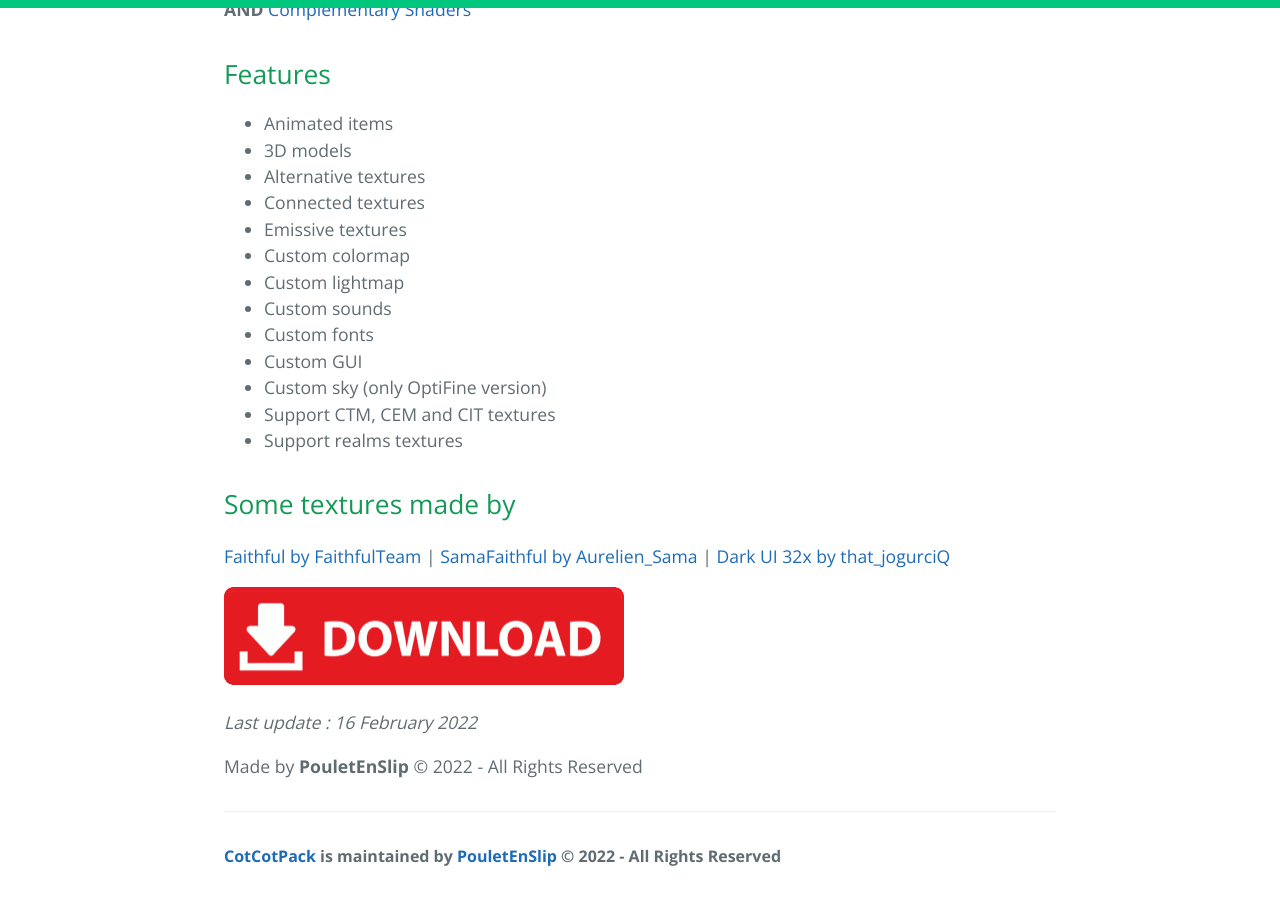
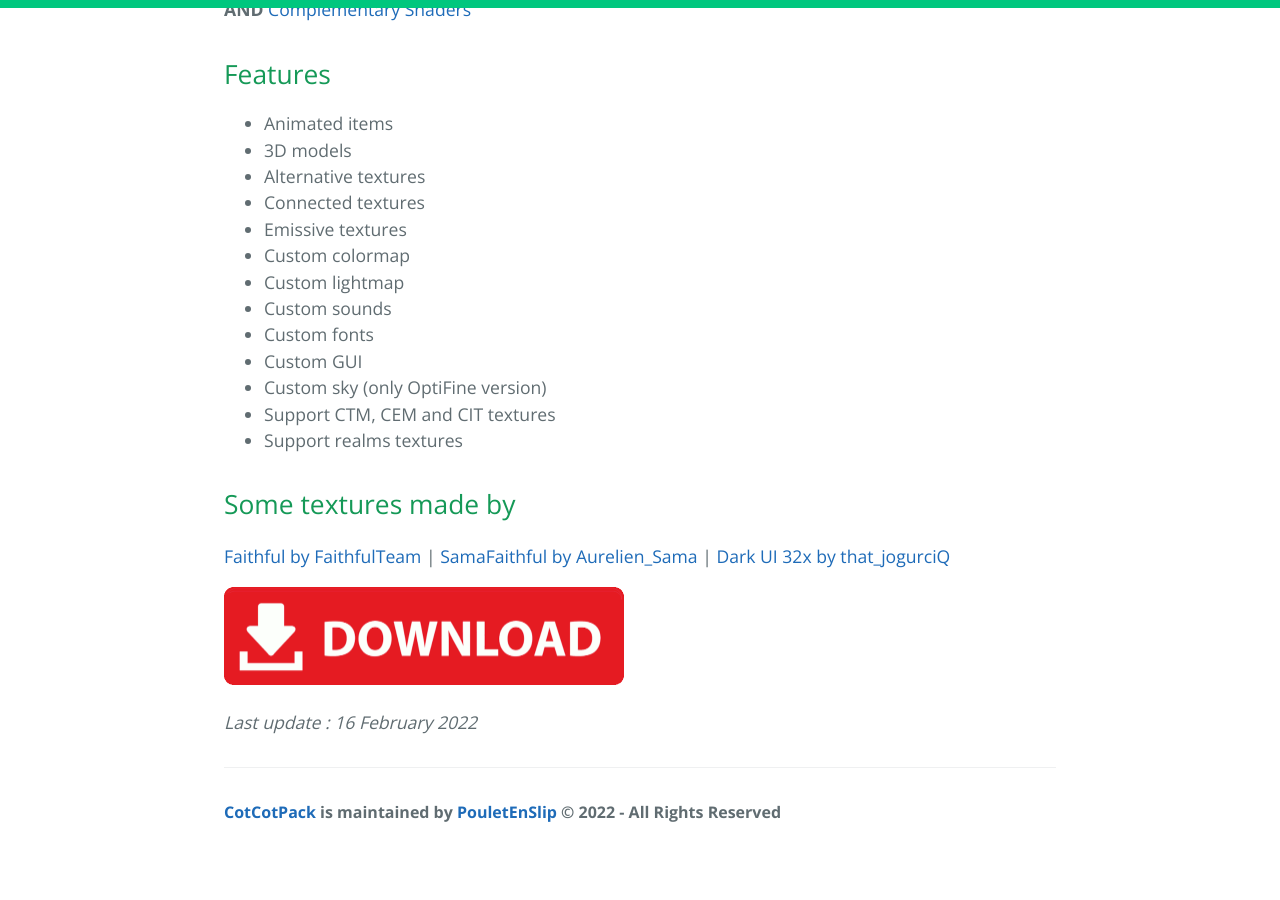
Before and after one commit to PouletEnSlip/pouletenslip.github.io, a Jekyll site: the page built from pages/cotcotpack/index.md, in a window 1280 px wide and 900 px high, scrolled down 1861 px. Built offline with Jekyll 4.4.1, drawn with Linux system fonts in a browser that asks for light colours; comment, search, counter and statistics services are not loaded; after the commit the page ends 2717 px from its top, so only the background shows below that.

Commit message:
Update index.md

```diff
--- a/pages/cotcotpack/index.md
+++ b/pages/cotcotpack/index.md
@@ -47,5 +47,3 @@
 <a href="https://github.com/PouletEnSlip/CotCotPack/releases"><img src="../img/download.png" width="400"></a>
 
 *Last update : 16 February 2022*
-
-Made by **PouletEnSlip** © 2022 - All Rights Reserved
```
